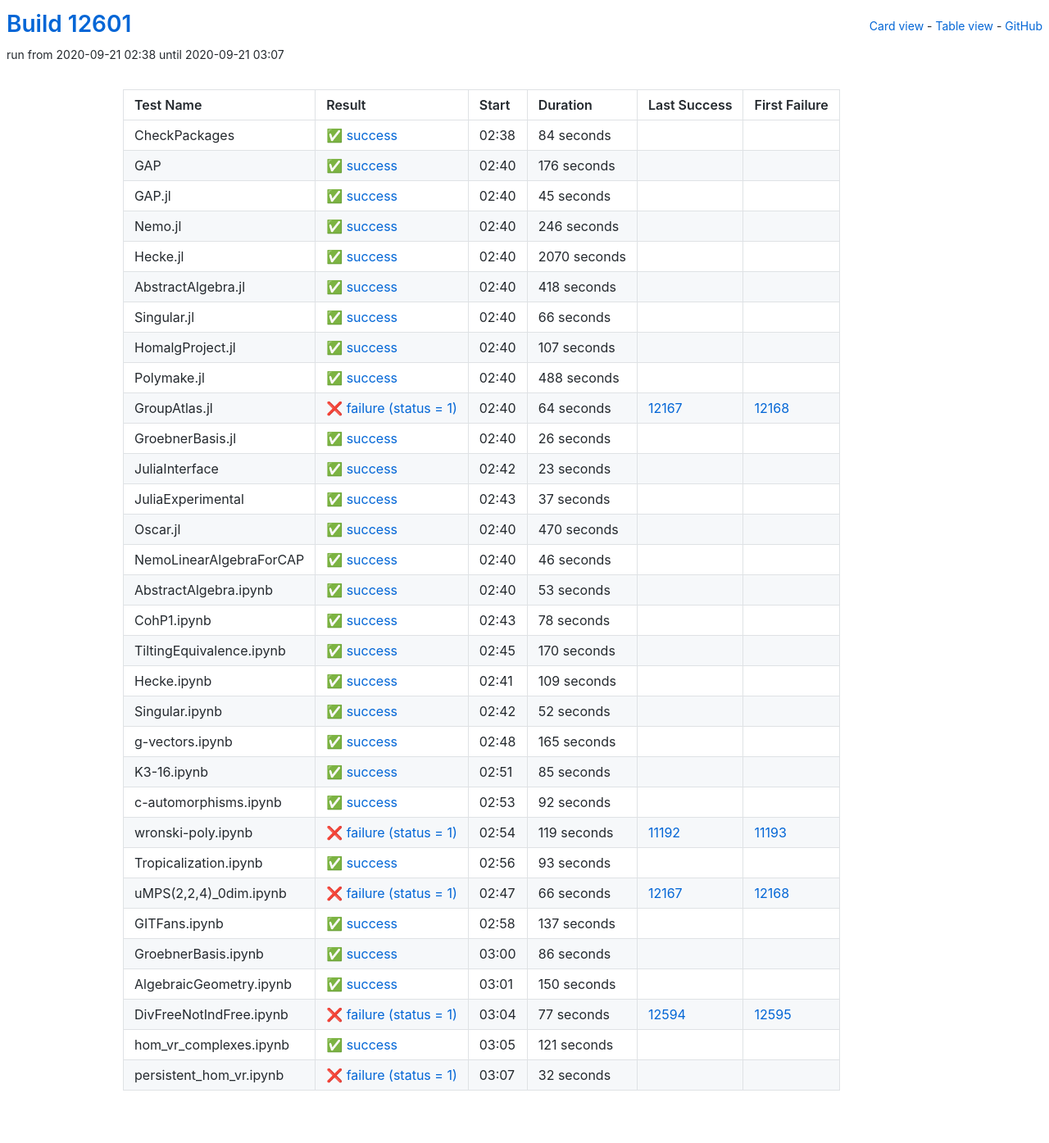
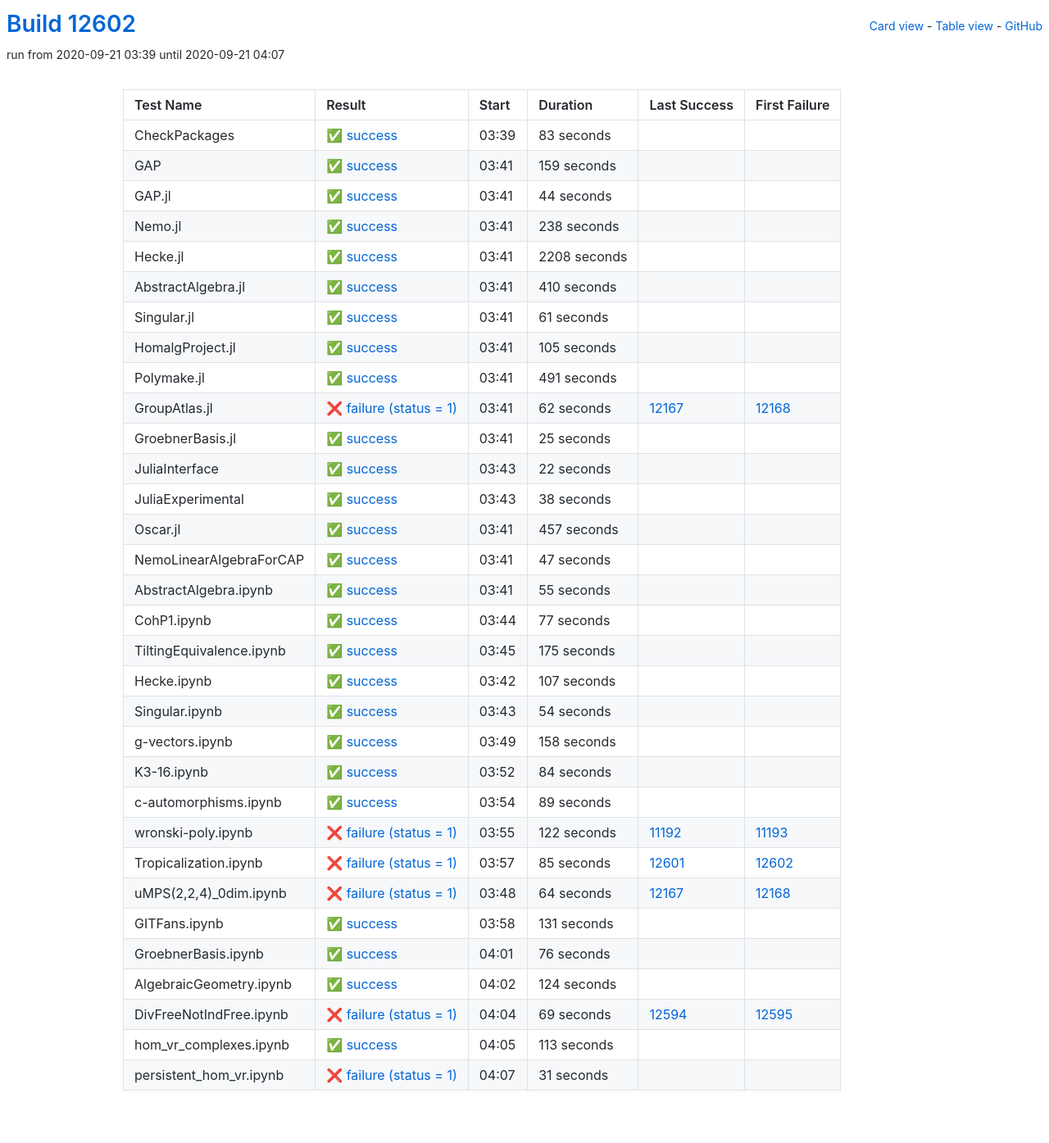
Before and after one commit to oscar-system/oscar-ci-status, a Jekyll site: the page built from table.html, in a window 1280 px wide. Shown: the whole page at 82% size. Built offline with Jekyll 4.4.1, drawn with Linux system fonts in a browser that asks for light colours.

Commit message:
Build #12602

```diff
--- a/_data/ci.yml
+++ b/_data/ci.yml
@@ -1,6 +1,6 @@
 ---
-build: 12601
-build_url: https://oscarci.mathematik.uni-kl.de/job/oscar/12601/
+build: 12602
+build_url: https://oscarci.mathematik.uni-kl.de/job/oscar/12602/
 job: oscar
 organization: oscar-system
 repo: oscar-ci-status
@@ -8,8 +8,260 @@
 tests:
 - name: CheckPackages
   id: checkpackages
-  log: https://oscarci.mathematik.uni-kl.de/job/oscar/12601/artifact/logs/build-12601/CheckPackages.log
-  start: 2020-09-21 02:38
+  log: https://oscarci.mathematik.uni-kl.de/job/oscar/12602/artifact/logs/build-12602/CheckPackages.log
+  start: 2020-09-21 03:39
+  success: true
+  exitcode: 0
+  status: success
+  duration: 83
+  last_success: false
+  last_success_url:
+  first_failure: false
+  first_failure_url:
+- name: GAP
+  id: gap
+  log: https://oscarci.mathematik.uni-kl.de/job/oscar/12602/artifact/logs/build-12602/GAP.log
+  start: 2020-09-21 03:41
+  success: true
+  exitcode: 0
+  status: success
+  duration: 159
+  last_success: false
+  last_success_url:
+  first_failure: false
+  first_failure_url:
+- name: GAP.jl
+  id: gap-jl
+  log: https://oscarci.mathematik.uni-kl.de/job/oscar/12602/artifact/logs/build-12602/GAP.jl.log
+  start: 2020-09-21 03:41
+  success: true
+  exitcode: 0
+  status: success
+  duration: 44
+  last_success: false
+  last_success_url:
+  first_failure: false
+  first_failure_url:
+- name: Nemo.jl
+  id: nemo-jl
+  log: https://oscarci.mathematik.uni-kl.de/job/oscar/12602/artifact/logs/build-12602/Nemo.jl.log
+  start: 2020-09-21 03:41
+  success: true
+  exitcode: 0
+  status: success
+  duration: 238
+  last_success: false
+  last_success_url:
+  first_failure: false
+  first_failure_url:
+- name: Hecke.jl
+  id: hecke-jl
+  log: https://oscarci.mathematik.uni-kl.de/job/oscar/12602/artifact/logs/build-12602/Hecke.jl.log
+  start: 2020-09-21 03:41
+  success: true
+  exitcode: 0
+  status: success
+  duration: 2208
+  last_success: false
+  last_success_url:
+  first_failure: false
+  first_failure_url:
+- name: AbstractAlgebra.jl
+  id: abstractalgebra-jl
+  log: https://oscarci.mathematik.uni-kl.de/job/oscar/12602/artifact/logs/build-12602/AbstractAlgebra.jl.log
+  start: 2020-09-21 03:41
+  success: true
+  exitcode: 0
+  status: success
+  duration: 410
+  last_success: false
+  last_success_url:
+  first_failure: false
+  first_failure_url:
+- name: Singular.jl
+  id: singular-jl
+  log: https://oscarci.mathematik.uni-kl.de/job/oscar/12602/artifact/logs/build-12602/Singular.jl.log
+  start: 2020-09-21 03:41
+  success: true
+  exitcode: 0
+  status: success
+  duration: 61
+  last_success: false
+  last_success_url:
+  first_failure: false
+  first_failure_url:
+- name: HomalgProject.jl
+  id: homalgproject-jl
+  log: https://oscarci.mathematik.uni-kl.de/job/oscar/12602/artifact/logs/build-12602/HomalgProject.jl.log
+  start: 2020-09-21 03:41
+  success: true
+  exitcode: 0
+  status: success
+  duration: 105
+  last_success: false
+  last_success_url:
+  first_failure: false
+  first_failure_url:
+- name: Polymake.jl
+  id: polymake-jl
+  log: https://oscarci.mathematik.uni-kl.de/job/oscar/12602/artifact/logs/build-12602/Polymake.jl.log
+  start: 2020-09-21 03:41
+  success: true
+  exitcode: 0
+  status: success
+  duration: 491
+  last_success: false
+  last_success_url:
+  first_failure: false
+  first_failure_url:
+- name: GroupAtlas.jl
+  id: groupatlas-jl
+  log: https://oscarci.mathematik.uni-kl.de/job/oscar/12602/artifact/logs/build-12602/GroupAtlas.jl.log
+  start: 2020-09-21 03:41
+  success: false
+  exitcode: 1
+  status: failure
+  duration: 62
+  last_success: 12167
+  last_success_url: https://oscarci.mathematik.uni-kl.de/job/oscar/12167/
+  first_failure: 12168
+  first_failure_url: https://oscarci.mathematik.uni-kl.de/job/oscar/12168/
+- name: GroebnerBasis.jl
+  id: groebnerbasis-jl
+  log: https://oscarci.mathematik.uni-kl.de/job/oscar/12602/artifact/logs/build-12602/GroebnerBasis.jl.log
+  start: 2020-09-21 03:41
+  success: true
+  exitcode: 0
+  status: success
+  duration: 25
+  last_success: false
+  last_success_url:
+  first_failure: false
+  first_failure_url:
+- name: JuliaInterface
+  id: juliainterface
+  log: https://oscarci.mathematik.uni-kl.de/job/oscar/12602/artifact/logs/build-12602/JuliaInterface.log
+  start: 2020-09-21 03:43
+  success: true
+  exitcode: 0
+  status: success
+  duration: 22
+  last_success: false
+  last_success_url:
+  first_failure: false
+  first_failure_url:
+- name: JuliaExperimental
+  id: juliaexperimental
+  log: https://oscarci.mathematik.uni-kl.de/job/oscar/12602/artifact/logs/build-12602/JuliaExperimental.log
+  start: 2020-09-21 03:43
+  success: true
+  exitcode: 0
+  status: success
+  duration: 38
+  last_success: false
+  last_success_url:
+  first_failure: false
+  first_failure_url:
+- name: Oscar.jl
+  id: oscar-jl
+  log: https://oscarci.mathematik.uni-kl.de/job/oscar/12602/artifact/logs/build-12602/Oscar.jl.log
+  start: 2020-09-21 03:41
+  success: true
+  exitcode: 0
+  status: success
+  duration: 457
+  last_success: false
+  last_success_url:
+  first_failure: false
+  first_failure_url:
+- name: NemoLinearAlgebraForCAP
+  id: nemolinearalgebraforcap
+  log: https://oscarci.mathematik.uni-kl.de/job/oscar/12602/artifact/logs/build-12602/NemoLinearAlgebraForCAP.log
+  start: 2020-09-21 03:41
+  success: true
+  exitcode: 0
+  status: success
+  duration: 47
+  last_success: false
+  last_success_url:
+  first_failure: false
+  first_failure_url:
+- name: AbstractAlgebra.ipynb
+  id: abstractalgebra-ipynb
+  log: https://oscarci.mathematik.uni-kl.de/job/oscar/12602/artifact/logs/build-12602/AbstractAlgebra.ipynb.log
+  start: 2020-09-21 03:41
+  success: true
+  exitcode: 0
+  status: success
+  duration: 55
+  last_success: false
+  last_success_url:
+  first_failure: false
+  first_failure_url:
+- name: CohP1.ipynb
+  id: cohp1-ipynb
+  log: https://oscarci.mathematik.uni-kl.de/job/oscar/12602/artifact/logs/build-12602/CohP1.ipynb.log
+  start: 2020-09-21 03:44
+  success: true
+  exitcode: 0
+  status: success
+  duration: 77
+  last_success: false
+  last_success_url:
+  first_failure: false
+  first_failure_url:
+- name: TiltingEquivalence.ipynb
+  id: tiltingequivalence-ipynb
+  log: https://oscarci.mathematik.uni-kl.de/job/oscar/12602/artifact/logs/build-12602/TiltingEquivalence.ipynb.log
+  start: 2020-09-21 03:45
+  success: true
+  exitcode: 0
+  status: success
+  duration: 175
+  last_success: false
+  last_success_url:
+  first_failure: false
+  first_failure_url:
+- name: Hecke.ipynb
+  id: hecke-ipynb
+  log: https://oscarci.mathematik.uni-kl.de/job/oscar/12602/artifact/logs/build-12602/Hecke.ipynb.log
+  start: 2020-09-21 03:42
+  success: true
+  exitcode: 0
+  status: success
+  duration: 107
+  last_success: false
+  last_success_url:
+  first_failure: false
+  first_failure_url:
+- name: Singular.ipynb
+  id: singular-ipynb
+  log: https://oscarci.mathematik.uni-kl.de/job/oscar/12602/artifact/logs/build-12602/Singular.ipynb.log
+  start: 2020-09-21 03:43
+  success: true
+  exitcode: 0
+  status: success
+  duration: 54
+  last_success: false
+  last_success_url:
+  first_failure: false
+  first_failure_url:
+- name: g-vectors.ipynb
+  id: g-vectors-ipynb
+  log: https://oscarci.mathematik.uni-kl.de/job/oscar/12602/artifact/logs/build-12602/g-vectors.ipynb.log
+  start: 2020-09-21 03:49
+  success: true
+  exitcode: 0
+  status: success
+  duration: 158
+  last_success: false
+  last_success_url:
+  first_failure: false
+  first_failure_url:
+- name: K3-16.ipynb
+  id: k3-16-ipynb
+  log: https://oscarci.mathematik.uni-kl.de/job/oscar/12602/artifact/logs/build-12602/K3-16.ipynb.log
+  start: 2020-09-21 03:52
   success: true
   exitcode: 0
   status: success
@@ -18,106 +270,46 @@
   last_success_url:
   first_failure: false
   first_failure_url:
-- name: GAP
-  id: gap
-  log: https://oscarci.mathematik.uni-kl.de/job/oscar/12601/artifact/logs/build-12601/GAP.log
-  start: 2020-09-21 02:40
+- name: c-automorphisms.ipynb
+  id: c-automorphisms-ipynb
+  log: https://oscarci.mathematik.uni-kl.de/job/oscar/12602/artifact/logs/build-12602/c-automorphisms.ipynb.log
+  start: 2020-09-21 03:54
   success: true
   exitcode: 0
   status: success
-  duration: 176
+  duration: 89
   last_success: false
   last_success_url:
   first_failure: false
   first_failure_url:
-- name: GAP.jl
-  id: gap-jl
-  log: https://oscarci.mathematik.uni-kl.de/job/oscar/12601/artifact/logs/build-12601/GAP.jl.log
-  start: 2020-09-21 02:40
-  success: true
-  exitcode: 0
-  status: success
-  duration: 45
-  last_success: false
-  last_success_url:
-  first_failure: false
-  first_failure_url:
-- name: Nemo.jl
-  id: nemo-jl
-  log: https://oscarci.mathematik.uni-kl.de/job/oscar/12601/artifact/logs/build-12601/Nemo.jl.log
-  start: 2020-09-21 02:40
-  success: true
-  exitcode: 0
-  status: success
-  duration: 246
-  last_success: false
-  last_success_url:
-  first_failure: false
-  first_failure_url:
-- name: Hecke.jl
-  id: hecke-jl
-  log: https://oscarci.mathematik.uni-kl.de/job/oscar/12601/artifact/logs/build-12601/Hecke.jl.log
-  start: 2020-09-21 02:40
-  success: true
-  exitcode: 0
-  status: success
-  duration: 2070
-  last_success: false
-  last_success_url:
-  first_failure: false
-  first_failure_url:
-- name: AbstractAlgebra.jl
-  id: abstractalgebra-jl
-  log: https://oscarci.mathematik.uni-kl.de/job/oscar/12601/artifact/logs/build-12601/AbstractAlgebra.jl.log
-  start: 2020-09-21 02:40
-  success: true
-  exitcode: 0
-  status: success
-  duration: 418
-  last_success: false
-  last_success_url:
-  first_failure: false
-  first_failure_url:
-- name: Singular.jl
-  id: singular-jl
-  log: https://oscarci.mathematik.uni-kl.de/job/oscar/12601/artifact/logs/build-12601/Singular.jl.log
-  start: 2020-09-21 02:40
-  success: true
-  exitcode: 0
-  status: success
-  duration: 66
-  last_success: false
-  last_success_url:
-  first_failure: false
-  first_failure_url:
-- name: HomalgProject.jl
-  id: homalgproject-jl
-  log: https://oscarci.mathematik.uni-kl.de/job/oscar/12601/artifact/logs/build-12601/HomalgProject.jl.log
-  start: 2020-09-21 02:40
-  success: true
-  exitcode: 0
-  status: success
-  duration: 107
-  last_success: false
-  last_success_url:
-  first_failure: false
-  first_failure_url:
-- name: Polymake.jl
-  id: polymake-jl
-  log: https://oscarci.mathematik.uni-kl.de/job/oscar/12601/artifact/logs/build-12601/Polymake.jl.log
-  start: 2020-09-21 02:40
-  success: true
-  exitcode: 0
-  status: success
-  duration: 488
-  last_success: false
-  last_success_url:
-  first_failure: false
-  first_failure_url:
-- name: GroupAtlas.jl
-  id: groupatlas-jl
-  log: https://oscarci.mathematik.uni-kl.de/job/oscar/12601/artifact/logs/build-12601/GroupAtlas.jl.log
-  start: 2020-09-21 02:40
+- name: wronski-poly.ipynb
+  id: wronski-poly-ipynb
+  log: https://oscarci.mathematik.uni-kl.de/job/oscar/12602/artifact/logs/build-12602/wronski-poly.ipynb.log
+  start: 2020-09-21 03:55
+  success: false
+  exitcode: 1
+  status: failure
+  duration: 122
+  last_success: 11192
+  last_success_url: https://oscarci.mathematik.uni-kl.de/job/oscar/11192/
+  first_failure: 11193
+  first_failure_url: https://oscarci.mathematik.uni-kl.de/job/oscar/11193/
+- name: Tropicalization.ipynb
+  id: tropicalization-ipynb
+  log: https://oscarci.mathematik.uni-kl.de/job/oscar/12602/artifact/logs/build-12602/Tropicalization.ipynb.log
+  start: 2020-09-21 03:57
+  success: false
+  exitcode: 1
+  status: failure
+  duration: 85
+  last_success: 12601
+  last_success_url: https://oscarci.mathematik.uni-kl.de/job/oscar/12601/
+  first_failure: 12602
+  first_failure_url: https://oscarci.mathematik.uni-kl.de/job/oscar/12602/
+- name: uMPS(2,2,4)_0dim.ipynb
+  id: umps-2-2-4-0dim-ipynb
+  log: https://oscarci.mathematik.uni-kl.de/job/oscar/12602/artifact/logs/build-12602/uMPS-2-2-4-_0dim.ipynb.log
+  start: 2020-09-21 03:48
   success: false
   exitcode: 1
   status: failure
@@ -126,266 +318,74 @@
   last_success_url: https://oscarci.mathematik.uni-kl.de/job/oscar/12167/
   first_failure: 12168
   first_failure_url: https://oscarci.mathematik.uni-kl.de/job/oscar/12168/
-- name: GroebnerBasis.jl
-  id: groebnerbasis-jl
-  log: https://oscarci.mathematik.uni-kl.de/job/oscar/12601/artifact/logs/build-12601/GroebnerBasis.jl.log
-  start: 2020-09-21 02:40
+- name: GITFans.ipynb
+  id: gitfans-ipynb
+  log: https://oscarci.mathematik.uni-kl.de/job/oscar/12602/artifact/logs/build-12602/GITFans.ipynb.log
+  start: 2020-09-21 03:58
   success: true
   exitcode: 0
   status: success
-  duration: 26
-  last_success: false
-  last_success_url:
-  first_failure: false
-  first_failure_url:
-- name: JuliaInterface
-  id: juliainterface
-  log: https://oscarci.mathematik.uni-kl.de/job/oscar/12601/artifact/logs/build-12601/JuliaInterface.log
-  start: 2020-09-21 02:42
-  success: true
-  exitcode: 0
-  status: success
-  duration: 23
-  last_success: false
-  last_success_url:
-  first_failure: false
-  first_failure_url:
-- name: JuliaExperimental
-  id: juliaexperimental
-  log: https://oscarci.mathematik.uni-kl.de/job/oscar/12601/artifact/logs/build-12601/JuliaExperimental.log
-  start: 2020-09-21 02:43
-  success: true
-  exitcode: 0
-  status: success
-  duration: 37
-  last_success: false
-  last_success_url:
-  first_failure: false
-  first_failure_url:
-- name: Oscar.jl
-  id: oscar-jl
-  log: https://oscarci.mathematik.uni-kl.de/job/oscar/12601/artifact/logs/build-12601/Oscar.jl.log
-  start: 2020-09-21 02:40
-  success: true
-  exitcode: 0
-  status: success
-  duration: 470
-  last_success: false
-  last_success_url:
-  first_failure: false
-  first_failure_url:
-- name: NemoLinearAlgebraForCAP
-  id: nemolinearalgebraforcap
-  log: https://oscarci.mathematik.uni-kl.de/job/oscar/12601/artifact/logs/build-12601/NemoLinearAlgebraForCAP.log
-  start: 2020-09-21 02:40
-  success: true
-  exitcode: 0
-  status: success
-  duration: 46
-  last_success: false
-  last_success_url:
-  first_failure: false
-  first_failure_url:
-- name: AbstractAlgebra.ipynb
-  id: abstractalgebra-ipynb
-  log: https://oscarci.mathematik.uni-kl.de/job/oscar/12601/artifact/logs/build-12601/AbstractAlgebra.ipynb.log
-  start: 2020-09-21 02:40
-  success: true
-  exitcode: 0
-  status: success
-  duration: 53
-  last_success: false
-  last_success_url:
-  first_failure: false
-  first_failure_url:
-- name: CohP1.ipynb
-  id: cohp1-ipynb
-  log: https://oscarci.mathematik.uni-kl.de/job/oscar/12601/artifact/logs/build-12601/CohP1.ipynb.log
-  start: 2020-09-21 02:43
-  success: true
-  exitcode: 0
-  status: success
-  duration: 78
-  last_success: false
-  last_success_url:
-  first_failure: false
-  first_failure_url:
-- name: TiltingEquivalence.ipynb
-  id: tiltingequivalence-ipynb
-  log: https://oscarci.mathematik.uni-kl.de/job/oscar/12601/artifact/logs/build-12601/TiltingEquivalence.ipynb.log
-  start: 2020-09-21 02:45
-  success: true
-  exitcode: 0
-  status: success
-  duration: 170
-  last_success: false
-  last_success_url:
-  first_failure: false
-  first_failure_url:
-- name: Hecke.ipynb
-  id: hecke-ipynb
-  log: https://oscarci.mathematik.uni-kl.de/job/oscar/12601/artifact/logs/build-12601/Hecke.ipynb.log
-  start: 2020-09-21 02:41
-  success: true
-  exitcode: 0
-  status: success
-  duration: 109
-  last_success: false
-  last_success_url:
-  first_failure: false
-  first_failure_url:
-- name: Singular.ipynb
-  id: singular-ipynb
-  log: https://oscarci.mathematik.uni-kl.de/job/oscar/12601/artifact/logs/build-12601/Singular.ipynb.log
-  start: 2020-09-21 02:42
-  success: true
-  exitcode: 0
-  status: success
-  duration: 52
-  last_success: false
-  last_success_url:
-  first_failure: false
-  first_failure_url:
-- name: g-vectors.ipynb
-  id: g-vectors-ipynb
-  log: https://oscarci.mathematik.uni-kl.de/job/oscar/12601/artifact/logs/build-12601/g-vectors.ipynb.log
-  start: 2020-09-21 02:48
-  success: true
-  exitcode: 0
-  status: success
-  duration: 165
-  last_success: false
-  last_success_url:
-  first_failure: false
-  first_failure_url:
-- name: K3-16.ipynb
-  id: k3-16-ipynb
-  log: https://oscarci.mathematik.uni-kl.de/job/oscar/12601/artifact/logs/build-12601/K3-16.ipynb.log
-  start: 2020-09-21 02:51
-  success: true
-  exitcode: 0
-  status: success
-  duration: 85
-  last_success: false
-  last_success_url:
-  first_failure: false
-  first_failure_url:
-- name: c-automorphisms.ipynb
-  id: c-automorphisms-ipynb
-  log: https://oscarci.mathematik.uni-kl.de/job/oscar/12601/artifact/logs/build-12601/c-automorphisms.ipynb.log
-  start: 2020-09-21 02:53
-  success: true
-  exitcode: 0
-  status: success
-  duration: 92
-  last_success: false
-  last_success_url:
-  first_failure: false
-  first_failure_url:
-- name: wronski-poly.ipynb
-  id: wronski-poly-ipynb
-  log: https://oscarci.mathematik.uni-kl.de/job/oscar/12601/artifact/logs/build-12601/wronski-poly.ipynb.log
-  start: 2020-09-21 02:54
-  success: false
-  exitcode: 1
-  status: failure
-  duration: 119
-  last_success: 11192
-  last_success_url: https://oscarci.mathematik.uni-kl.de/job/oscar/11192/
-  first_failure: 11193
-  first_failure_url: https://oscarci.mathematik.uni-kl.de/job/oscar/11193/
-- name: Tropicalization.ipynb
-  id: tropicalization-ipynb
-  log: https://oscarci.mathematik.uni-kl.de/job/oscar/12601/artifact/logs/build-12601/Tropicalization.ipynb.log
-  start: 2020-09-21 02:56
-  success: true
-  exitcode: 0
-  status: success
-  duration: 93
-  last_success: false
-  last_success_url:
-  first_failure: false
-  first_failure_url:
-- name: uMPS(2,2,4)_0dim.ipynb
-  id: umps-2-2-4-0dim-ipynb
-  log: https://oscarci.mathematik.uni-kl.de/job/oscar/12601/artifact/logs/build-12601/uMPS-2-2-4-_0dim.ipynb.log
-  start: 2020-09-21 02:47
-  success: false
-  exitcode: 1
-  status: failure
-  duration: 66
-  last_success: 12167
-  last_success_url: https://oscarci.mathematik.uni-kl.de/job/oscar/12167/
-  first_failure: 12168
-  first_failure_url: https://oscarci.mathematik.uni-kl.de/job/oscar/12168/
-- name: GITFans.ipynb
-  id: gitfans-ipynb
-  log: https://oscarci.mathematik.uni-kl.de/job/oscar/12601/artifact/logs/build-12601/GITFans.ipynb.log
-  start: 2020-09-21 02:58
-  success: true
-  exitcode: 0
-  status: success
-  duration: 137
+  duration: 131
   last_success: false
   last_success_url:
   first_failure: false
   first_failure_url:
 - name: GroebnerBasis.ipynb
   id: groebnerbasis-ipynb
-  log: https://oscarci.mathematik.uni-kl.de/job/oscar/12601/artifact/logs/build-12601/GroebnerBasis.ipynb.log
-  start: 2020-09-21 03:00
+  log: https://oscarci.mathematik.uni-kl.de/job/oscar/12602/artifact/logs/build-12602/GroebnerBasis.ipynb.log
+  start: 2020-09-21 04:01
   success: true
   exitcode: 0
   status: success
-  duration: 86
+  duration: 76
   last_success: false
   last_success_url:
   first_failure: false
   first_failure_url:
 - name: AlgebraicGeometry.ipynb
   id: algebraicgeometry-ipynb
-  log: https://oscarci.mathematik.uni-kl.de/job/oscar/12601/artifact/logs/build-12601/AlgebraicGeometry.ipynb.log
-  start: 2020-09-21 03:01
+  log: https://oscarci.mathematik.uni-kl.de/job/oscar/12602/artifact/logs/build-12602/AlgebraicGeometry.ipynb.log
+  start: 2020-09-21 04:02
   success: true
   exitcode: 0
   status: success
-  duration: 150
+  duration: 124
   last_success: false
   last_success_url:
   first_failure: false
   first_failure_url:
 - name: DivFreeNotIndFree.ipynb
   id: divfreenotindfree-ipynb
-  log: https://oscarci.mathematik.uni-kl.de/job/oscar/12601/artifact/logs/build-12601/DivFreeNotIndFree.ipynb.log
-  start: 2020-09-21 03:04
+  log: https://oscarci.mathematik.uni-kl.de/job/oscar/12602/artifact/logs/build-12602/DivFreeNotIndFree.ipynb.log
+  start: 2020-09-21 04:04
   success: false
   exitcode: 1
   status: failure
-  duration: 77
+  duration: 69
   last_success: 12594
   last_success_url: https://oscarci.mathematik.uni-kl.de/job/oscar/12594/
   first_failure: 12595
   first_failure_url: https://oscarci.mathematik.uni-kl.de/job/oscar/12595/
 - name: hom_vr_complexes.ipynb
   id: hom-vr-complexes-ipynb
-  log: https://oscarci.mathematik.uni-kl.de/job/oscar/12601/artifact/logs/build-12601/hom_vr_complexes.ipynb.log
-  start: 2020-09-21 03:05
+  log: https://oscarci.mathematik.uni-kl.de/job/oscar/12602/artifact/logs/build-12602/hom_vr_complexes.ipynb.log
+  start: 2020-09-21 04:05
   success: true
   exitcode: 0
   status: success
-  duration: 121
+  duration: 113
   last_success: false
   last_success_url:
   first_failure: false
   first_failure_url:
 - name: persistent_hom_vr.ipynb
   id: persistent-hom-vr-ipynb
-  log: https://oscarci.mathematik.uni-kl.de/job/oscar/12601/artifact/logs/build-12601/persistent_hom_vr.ipynb.log
-  start: 2020-09-21 03:07
+  log: https://oscarci.mathematik.uni-kl.de/job/oscar/12602/artifact/logs/build-12602/persistent_hom_vr.ipynb.log
+  start: 2020-09-21 04:07
   success: false
   exitcode: 1
   status: failure
-  duration: 32
+  duration: 31
   last_success: false
   last_success_url:
   first_failure: false
```
Also changed, not shown: README.md.
